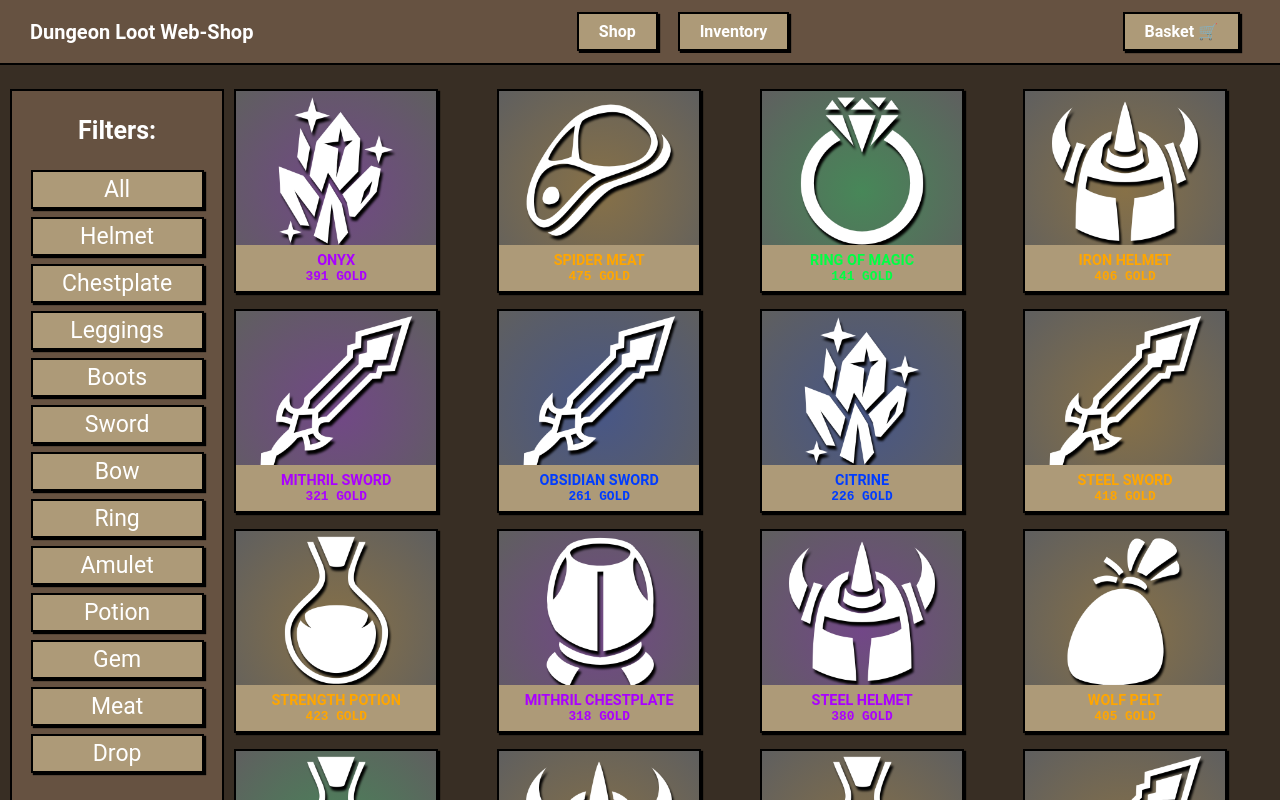
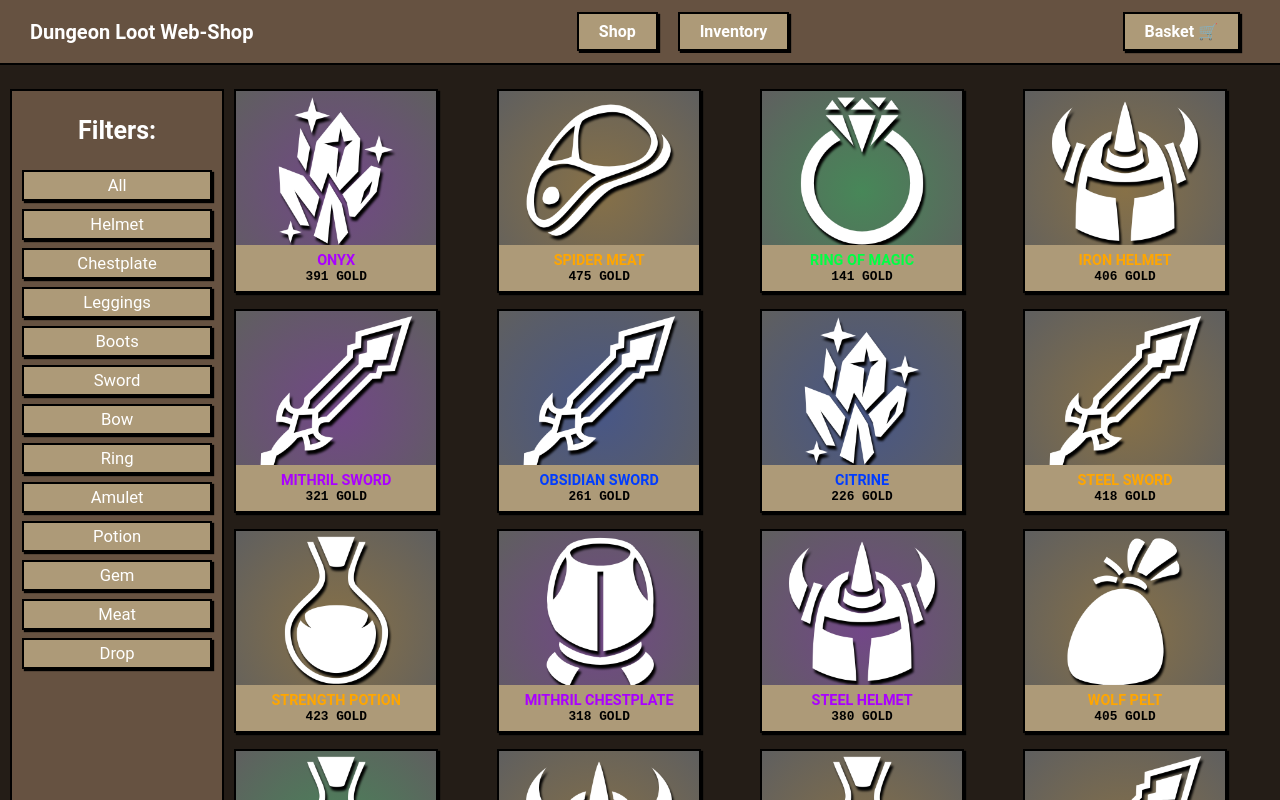
Before and after one commit to kasp470f/react_project, a React (Create React App) app: page / in a window 1280 px wide. Shown: the top 800 px of the page. Built offline with nearby package versions, Linux system fonts and the light colour scheme.

Commit message:
Made the background a bit darker

```diff
--- a/src/stylesheet.css
+++ b/src/stylesheet.css
@@ -1,5 +1,5 @@
 :root {
-    --background-color: #382e24;
+    --background-color: #241d17;
 
     --primary-color: #665241;
     --secondary-color: #5e544c;
@@ -62,11 +62,6 @@ body {
     font-size: 1.5rem;
     font-weight: bold;
     background-color: var(--tertiary-color);
-}
-
-.itemPrice i {
-    font-weight: normal;
-    text-decoration: underline;
 }
 
 .itemDescription {
@@ -201,8 +196,8 @@ body {
 
 .filterButton {
     display: block;
-    width: 7em;
-    font-size: 23px;
+    width: 100%;
+    font-size: 1.3vw;
     text-align: center;
     background-color: var(--tertiary-color);
     margin-bottom: 1vh;;
@@ -282,9 +277,10 @@ body {
 .itemTag span:nth-child(2){
     font-size: 0.8rem;
     font-family: monospace;
+    color: black;
 }
 
-/* Basket CSS */
+/* Cart CSS */
 
 
 /* Error 404 CSS */
```
